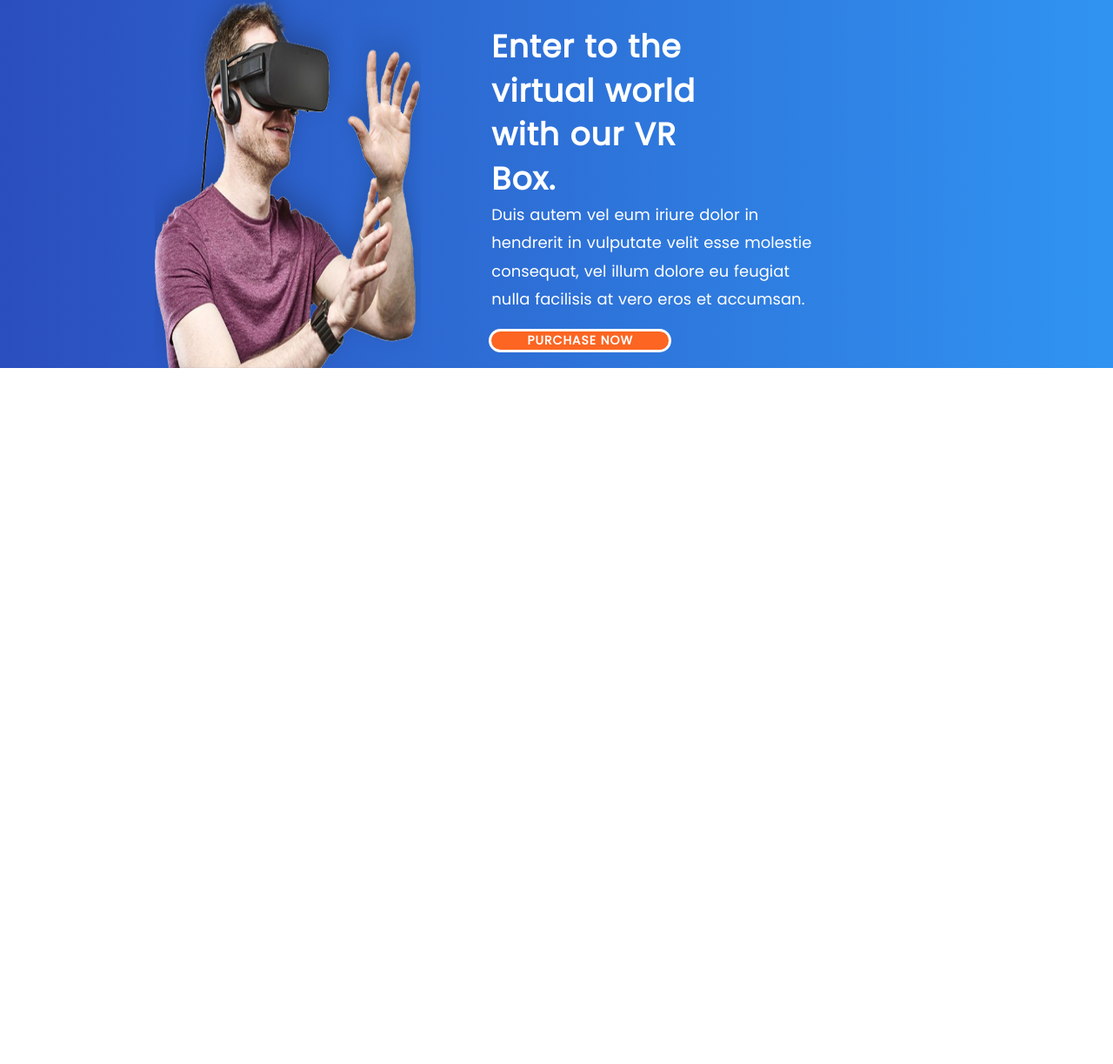
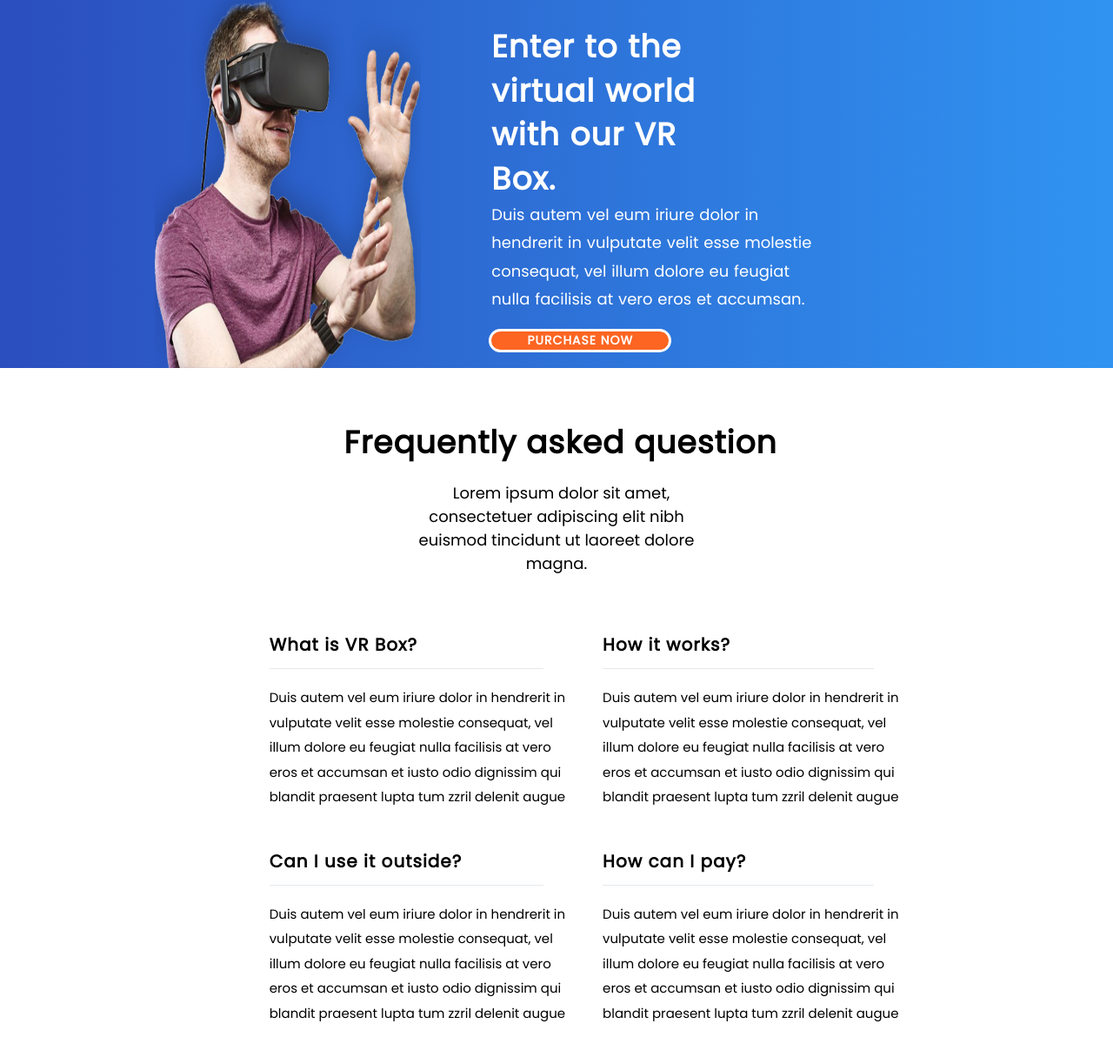
Before and after one commit to melight402/gulp-boilerplate, a website: page src/index.html in a window 1280 px wide. Shown: the part 5965-7188 px from the top of the page at 87% size. Before the commit the page ends 6388 px from the top, so only its background shows below. Drawn offline with Linux system fonts and the light colour scheme; files that its build step writes are made by us from their sources.

Commit message:
questions with pixel perfect

```diff
--- a/src/index.html
+++ b/src/index.html
@@ -420,6 +420,45 @@
       </div>
     </div>
   </div>
+  <div class="questions">
+    <h2 class="sub-title">Frequently asked question</h2>
+    <p class="regular-text questions-title">Lorem ipsum dolor sit amet, consectetuer adipiscing elit
+      nibh euismod tincidunt ut laoreet dolore magna.</p>
+    <div class="questions-items">
+      <div class="questions-item">
+        <h5>What is VR Box?</h5>
+        <div class="questions-items-divide-line"></div>
+        <p class="questions-items-text">Duis autem vel eum iriure dolor in hendrerit in vulputate velit esse
+          molestie consequat, vel illum dolore eu feugiat nulla facilisis at vero
+          eros et accumsan et iusto odio dignissim qui blandit praesent lupta
+          tum zzril delenit augue</p>
+      </div>
+      <div class="questions-item">
+        <h5>How it works?</h5>
+        <div class="questions-items-divide-line"></div>
+        <p class="questions-items-text">Duis autem vel eum iriure dolor in hendrerit in vulputate velit esse
+          molestie consequat, vel illum dolore eu feugiat nulla facilisis at vero
+          eros et accumsan et iusto odio dignissim qui blandit praesent lupta
+          tum zzril delenit augue</p>
+      </div>
+      <div class="questions-item">
+        <h5>Can I use it outside?</h5>
+        <div class="questions-items-divide-line"></div>
+        <p class="questions-items-text">Duis autem vel eum iriure dolor in hendrerit in vulputate velit esse
+          molestie consequat, vel illum dolore eu feugiat nulla facilisis at vero
+          eros et accumsan et iusto odio dignissim qui blandit praesent lupta
+          tum zzril delenit augue</p>
+      </div>
+      <div class="questions-item">
+        <h5>How can I pay?</h5>
+        <div class="questions-items-divide-line"></div>
+        <p class="questions-items-text">Duis autem vel eum iriure dolor in hendrerit in vulputate velit esse
+          molestie consequat, vel illum dolore eu feugiat nulla facilisis at vero
+          eros et accumsan et iusto odio dignissim qui blandit praesent lupta
+          tum zzril delenit augue</p>
+      </div>
+    </div>
+  </div>
 
 
 
--- /dev/null
+++ b/src/sass/Components/questions.scss
@@ -0,0 +1,60 @@
+.questions{
+  height: 755px;
+  background-color: white;
+  display: flex;
+  flex-direction: column;
+  align-items: center;
+  justify-content: center;
+  h2{
+    font-size: 36px;
+    padding-bottom: 17px;
+    letter-spacing: 1px;
+    text-indent: 9px;
+  }
+  .questions-title{
+    font-size: 18px;
+    width: 28%;
+    text-align: center;
+    padding-bottom: 6px;
+    text-indent: 11px;
+
+  }
+  .questions-items{
+    display: flex;
+    flex-flow: row wrap;
+    justify-content: space-between;
+    margin-left: 69px;
+    padding-top: 59px;
+    width: 57%;
+    height: 60%;
+    .questions-item{
+      display: flex;
+      flex-direction: column;
+      width: 48%;
+      padding-bottom: 44px;
+      h5{
+        font: 20px Poppins;
+        font-weight: 600;
+        padding-bottom: 12px;
+        letter-spacing: 1px;
+      }
+      .questions-items-divide-line{
+        background-color: #e6eaee;
+        height: 1px;
+        width: 90%;
+      }
+      .questions-items-text{
+        font: 15px Poppins;
+        font-weight: 400;
+        padding-top: 19px;
+        line-height: 1.9em;
+      }
+      &:nth-child(2){
+        padding-left: 4px;
+      }
+      &:nth-child(4){
+        padding-left: 4px;
+      }
+    }
+  }
+}
```
Also changed, not shown: dist/css/styles.min.css, dist/index.html.
